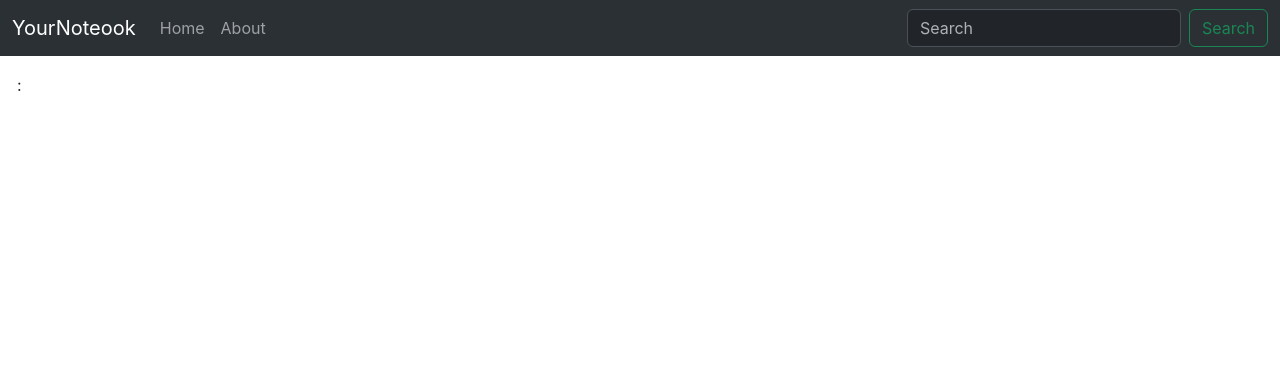
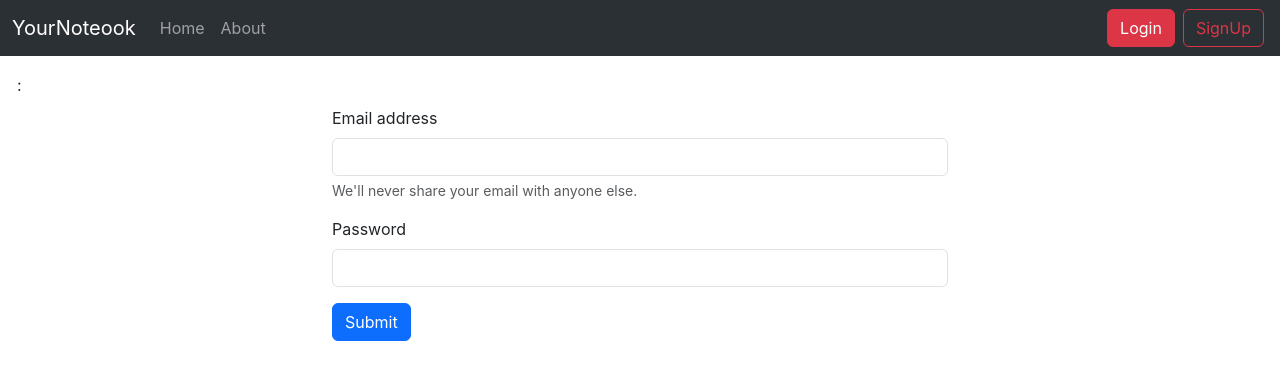
Before and after one commit to anurupkoli/note-book, a React (Create React App) app: page /login in a window 1280 px wide. Shown: the top 380 px of the page. Built offline with nearby package versions, Linux system fonts and the light colour scheme.

Commit message:
Updated Navigation

```diff
--- a/src/App.js
+++ b/src/App.js
@@ -5,6 +5,8 @@
 import NoteState from "./Context/notes/noteState";
 import Alert from "./Components/Alert";
 import { useState } from "react";
+import Login from "./Components/Login";
+import SignUp from "./Components/SignUp";
 
 function App() {
 
@@ -16,7 +18,7 @@
       message: message
     })
     setTimeout(() => {
-      setAlert(null)
+      setAlert(false)
     }, 2000);
   }
 
@@ -29,6 +31,8 @@
           <Routes>
             <Route exact path="/" element={<Home fireAlert={fireAlert} />} />
             <Route exact path="/about" element={<About />} />
+            <Route exact path="/login" element={<Login/>} />
+            <Route exact path="/signUp" element={<SignUp/>} />
           </Routes>
         </BrowserRouter>
       </NoteState>
--- a/src/Components/Alert.js
+++ b/src/Components/Alert.js
@@ -3,9 +3,16 @@
 export default function Alert(props) {
   return (
     <>
-      {props.alert && <div className={`alert alert-${props.alert.type} alert-dismissible fade show sticky-top`} role="alert">
-        {props.alert.type + ":" + props.alert.message}
-      </div>}
+      <div style={{height: "50px"}} >
+        {props.alert && (
+          <div
+            className={`alert alert-${props.alert.type} alert-dismissible fade show sticky-top`}
+            role="alert"
+          >
+            {props.alert.type + ":" + props.alert.message}
+          </div>
+        )}
+      </div>
     </>
   );
 }
--- a/src/Components/Home.js
+++ b/src/Components/Home.js
@@ -25,8 +25,8 @@
 
   return (
     <>
-      <div className="container my-5">
-        <h1 className="mt-5">SAVE A NOTE</h1>
+      <div className="container ">
+        <h1 className="mt-1">SAVE A NOTE</h1>
         <form className="my-3 ">
           <div className="mb-3">
             <label htmlFor="title" className="form-label">
--- /dev/null
+++ b/src/Components/Login.js
@@ -0,0 +1,77 @@
+import React, {useState} from "react";
+import { useNavigate } from "react-router-dom";
+
+export default function Login() {
+
+    const [credentials, setCredentials] = useState({email: "", password: ""});
+    let history = useNavigate();
+
+    const handleSubmit = async (e)=>{
+        e.preventDefault();
+        const response = await fetch('http://localhost:8000/api/auth/login', {
+            method:"POST",
+            headers: {
+                'Content-type': 'application/json',
+            },
+            body: JSON.stringify({
+                email: credentials.email,
+                password: credentials.password
+            })
+        })
+        const json = await response.json();
+        console.log(json)
+        if(json.success){
+            localStorage.setItem('token', json.authToken)
+            history('/')
+        }
+        else{
+            alert("Invalid credentials")
+        }
+    }
+
+    const handleChange = (e)=>{
+        setCredentials({ ...credentials, [e.target.name]: e.target.value });
+    }
+
+  return (
+
+    <div className="container w-50">
+      <form onSubmit={handleSubmit} >
+        <div className="mb-3">
+          <label htmlFor="email" className="form-label">
+            Email address
+          </label>
+          <input
+            onChange={handleChange}
+            type="email"
+            className="form-control"
+            name="email"
+            id="email"
+            aria-describedby="emailHelp"
+            required
+          />
+          <div id="emailHelp" className="form-text">
+            We'll never share your email with anyone else.
+          </div>
+        </div>
+        <div className="mb-3">
+          <label htmlFor="password" className="form-label">
+            Password
+          </label>
+          <input
+            onChange={handleChange}
+            type="password"
+            className="form-control"
+            name="password"
+            id="password"
+            autoComplete="current-password"
+            required
+          />
+        </div>
+        <button type="submit" className="btn btn-primary">
+          Submit
+        </button>
+      </form>
+    </div>
+  );
+}
--- a/src/Components/Navbar.js
+++ b/src/Components/Navbar.js
@@ -35,15 +35,12 @@
               </li>
             </ul>
             <form className="d-flex" role="search">
-              <input
-                className="form-control me-2"
-                type="search"
-                placeholder="Search"
-                aria-label="Search"
-              />
-              <button className="btn btn-outline-success" type="submit">
-                Search
-              </button>
+              <NavLink to="/login" className="btn btn-outline-danger mx-1" type="submit">
+                Login
+              </NavLink>
+              <NavLink to="/SignUp" className="btn btn-outline-danger mx-1" type="submit">
+                SignUp
+              </NavLink>
             </form>
           </div>
         </div>
--- /dev/null
+++ b/src/Components/SignUp.js
@@ -0,0 +1,9 @@
+import React from 'react'
+
+export default function SignUp() {
+  return (
+    <div>
+      SignUP
+    </div>
+  )
+}
```
Also changed, not shown: 2 other files (tests, documents, lock files or other folders).
